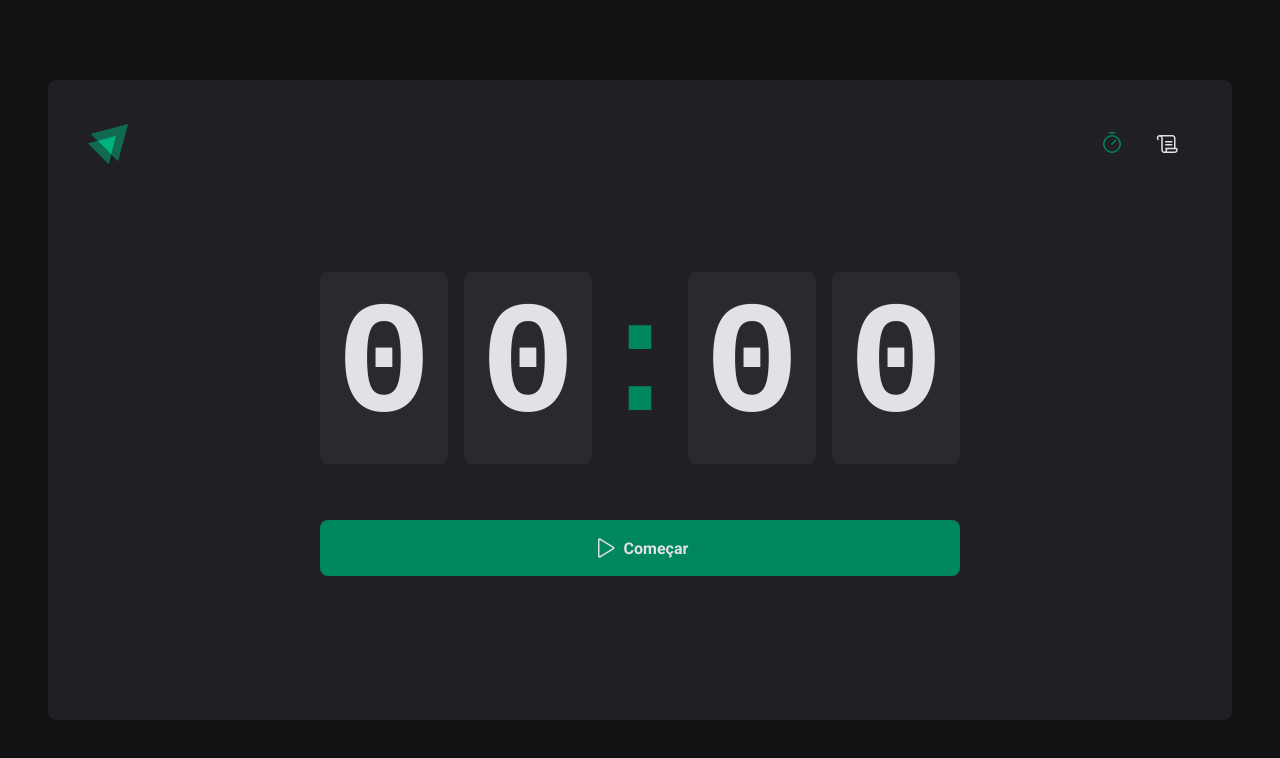
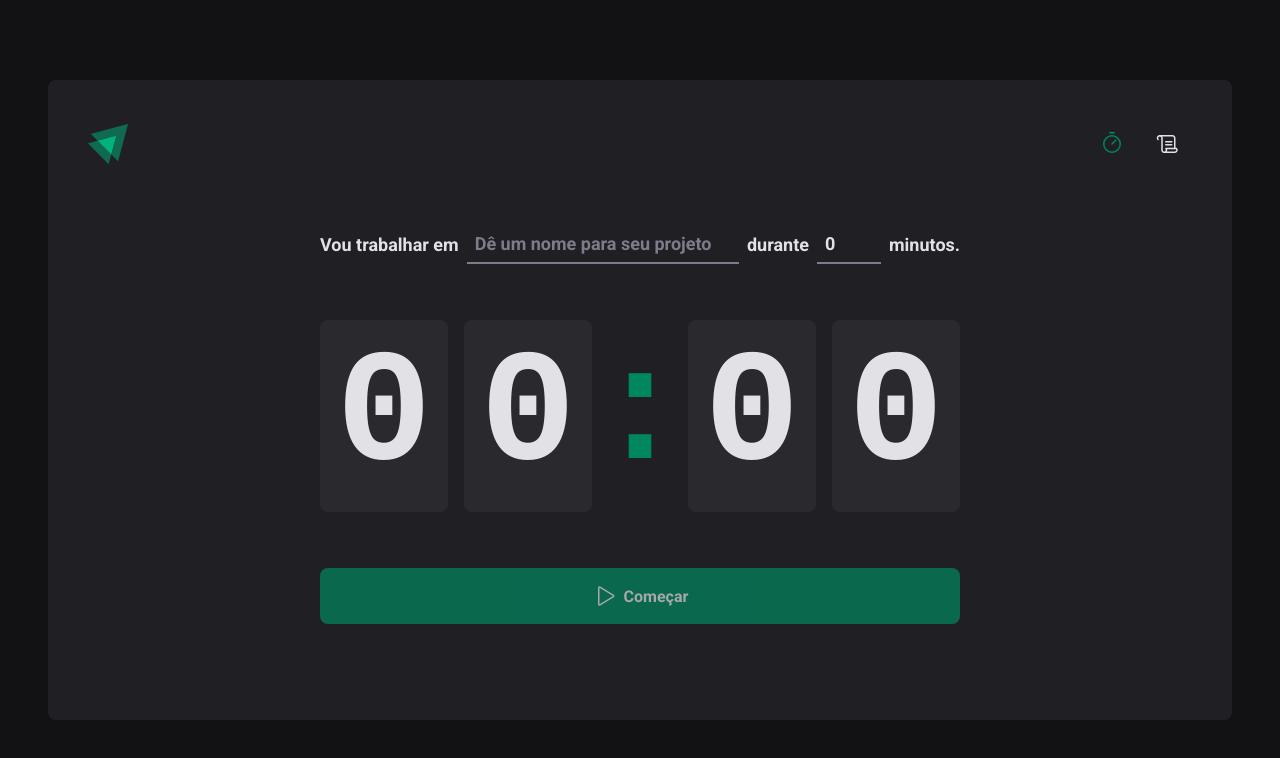
Before and after one commit to FixRuan/ignite-timer, a React (Vite) app: page / in a window 1280 px wide. Shown: the top 758 px of the page. Built offline with nearby package versions, Linux system fonts and the light colour scheme.

Commit message:
Form Context

```diff
--- a/src/pages/Home/Countdown/index.tsx
+++ b/src/pages/Home/Countdown/index.tsx
@@ -1,15 +1,19 @@
 /* eslint-disable camelcase */
-import React, { useState, useContext, useEffect } from 'react'
+import React, { useContext, useEffect } from 'react'
 import { differenceInSeconds } from 'date-fns'
 
 import { CountdownContainer, Separator } from './styles'
 import { CyclesContext } from '..'
 
 export function Countdown() {
-  const { activeCycle, activeCycleId, markCurrentCycleAsFinished } =
-    useContext(CyclesContext)
+  const {
+    activeCycle,
+    activeCycleId,
+    markCurrentCycleAsFinished,
+    amountSecondsPassed,
+    setSecondsPassed,
+  } = useContext(CyclesContext)
 
-  const [amountSecondsPassed, setAmountSecondsPassed] = useState<number>(0)
   const totalSeconds = activeCycle ? activeCycle.minutesAmount * 60 : 0
 
   const currentSeconds = activeCycle ? totalSeconds - amountSecondsPassed : 0
@@ -38,10 +42,10 @@ export function Countdown() {
 
         if (secondsDiff >= totalSeconds) {
           markCurrentCycleAsFinished()
-          setAmountSecondsPassed(totalSeconds)
+          setSecondsPassed(totalSeconds)
           clearInterval(interval)
         } else {
-          setAmountSecondsPassed(secondsDiff)
+          setSecondsPassed(secondsDiff)
         }
       }, 1000)
     }
@@ -49,7 +53,13 @@ export function Countdown() {
     return () => {
       clearInterval(interval)
     }
-  }, [activeCycle, activeCycleId, markCurrentCycleAsFinished, totalSeconds])
+  }, [
+    activeCycle,
+    activeCycleId,
+    markCurrentCycleAsFinished,
+    setSecondsPassed,
+    totalSeconds,
+  ])
 
   return (
     <CountdownContainer>
--- a/src/pages/Home/NewCycleForm/index.tsx
+++ b/src/pages/Home/NewCycleForm/index.tsx
@@ -1,28 +1,12 @@
-import React from 'react'
-import { useForm } from 'react-hook-form'
-import { zodResolver } from '@hookform/resolvers/zod'
-import * as zod from 'zod'
+import React, { useContext } from 'react'
 
 import { FormContainer, MinutesAmountInput, TaskInput } from './styles'
-
-const newCycleFormSchema = zod.object({
-  task: zod.string().min(1, 'Informe a tarefa'),
-  minutesAmount: zod
-    .number()
-    .min(1, 'O ciclo deve ter no mínimo 5 minutos')
-    .max(60, 'O ciclo deve ter no máximo 60 minutos'),
-})
-
-type NewCyclieFormData = zod.infer<typeof newCycleFormSchema>
+import { CyclesContext } from '..'
+import { useFormContext } from 'react-hook-form'
 
 export function NewCycleForm() {
-  const { register, handleSubmit, watch, reset } = useForm<NewCyclieFormData>({
-    resolver: zodResolver(newCycleFormSchema),
-    defaultValues: {
-      task: '',
-      minutesAmount: 0,
-    },
-  })
+  const { activeCycle } = useContext(CyclesContext)
+  const { register } = useFormContext()
 
   return (
     <FormContainer>
--- a/src/pages/Home/index.tsx
+++ b/src/pages/Home/index.tsx
@@ -1,6 +1,9 @@
 /* eslint-disable camelcase */
-import React, { createContext, useEffect, useState } from 'react'
+import React, { createContext, useState } from 'react'
 import { HandPalm, Play } from 'phosphor-react'
+import { FormProvider, useForm } from 'react-hook-form'
+import { zodResolver } from '@hookform/resolvers/zod'
+import * as zod from 'zod'
 
 import {
   HomeContainer,
@@ -24,13 +27,26 @@ interface CycleContextType {
   activeCycle: Cycle | undefined
   activeCycleId: string | null
   markCurrentCycleAsFinished: () => void
+  amountSecondsPassed: number
+  setSecondsPassed: (seconds: number) => void
 }
+
+const newCycleFormSchema = zod.object({
+  task: zod.string().min(1, 'Informe a tarefa'),
+  minutesAmount: zod
+    .number()
+    .min(1, 'O ciclo deve ter no mínimo 5 minutos')
+    .max(60, 'O ciclo deve ter no máximo 60 minutos'),
+})
+
+type NewCyclieFormData = zod.infer<typeof newCycleFormSchema>
 
 export const CyclesContext = createContext({} as CycleContextType)
 
 export function Home() {
   const [cycles, setCycles] = useState<Cycle[]>([])
   const [activeCycleId, setActiveCycleId] = useState<string | null>(null)
+  const [amountSecondsPassed, setAmountSecondsPassed] = useState<number>(0)
 
   function markCurrentCycleAsFinished() {
     setCycles((state) =>
@@ -44,19 +60,19 @@ export function Home() {
     )
   }
 
-  // function handleCreateNewCycle(data: NewCyclieFormData) {
-  //   const newycle: Cycle = {
-  //     id: new Date().getTime().toString(),
-  //     task: data.task,
-  //     minutesAmount: data.minutesAmount,
-  //     startDate: new Date(),
-  //   }
+  function handleCreateNewCycle(data: NewCyclieFormData) {
+    const newycle: Cycle = {
+      id: new Date().getTime().toString(),
+      task: data.task,
+      minutesAmount: data.minutesAmount,
+      startDate: new Date(),
+    }
 
-  //   setCycles((states) => [...states, newycle])
-  //   setActiveCycleId(newycle.id)
-  //   setAmountSecondsPassed(0)
-  //   reset()
-  // }
+    setCycles((states) => [...states, newycle])
+    setActiveCycleId(newycle.id)
+    setAmountSecondsPassed(0)
+    reset()
+  }
 
   function handleInterruptCycle() {
     setCycles((state) =>
@@ -72,19 +88,41 @@ export function Home() {
     setActiveCycleId(null)
   }
 
+  function setSecondsPassed(seconds: number) {
+    setAmountSecondsPassed(seconds)
+  }
+
   const activeCycle = cycles.find((cycle) => cycle.id === activeCycleId)
 
-  // const task = watch('task')
-  // const minutesAmount = watch('minutesAmount')
-  // const isSubmitDisabled = !task || !minutesAmount
+  const newCycleForm = useForm<NewCyclieFormData>({
+    resolver: zodResolver(newCycleFormSchema),
+    defaultValues: {
+      task: '',
+      minutesAmount: 0,
+    },
+  })
+
+  const { handleSubmit, watch, reset } = newCycleForm
+
+  const task = watch('task')
+  const minutesAmount = watch('minutesAmount')
+  const isSubmitDisabled = !task || !minutesAmount
 
   return (
     <HomeContainer>
-      <form /*  onSubmit={handleSubmit(handleCreateNewCycle)} */ action="">
+      <form onSubmit={handleSubmit(handleCreateNewCycle)} action="">
         <CyclesContext.Provider
-          value={{ activeCycle, activeCycleId, markCurrentCycleAsFinished }}
+          value={{
+            activeCycle,
+            activeCycleId,
+            markCurrentCycleAsFinished,
+            amountSecondsPassed,
+            setSecondsPassed,
+          }}
         >
-          {/* <NewCycleForm /> */}
+          <FormProvider {...newCycleForm}>
+            <NewCycleForm />
+          </FormProvider>
           <Countdown />
         </CyclesContext.Provider>
 
@@ -93,9 +131,7 @@ export function Home() {
             <HandPalm size={24} /> Interromper
           </StopCountdownButton>
         ) : (
-          <StartCountdownButton
-            /*  disabled={isSubmitDisabled} */ type="submit"
-          >
+          <StartCountdownButton disabled={isSubmitDisabled} type="submit">
             <Play size={24} /> Começar
           </StartCountdownButton>
         )}
```
